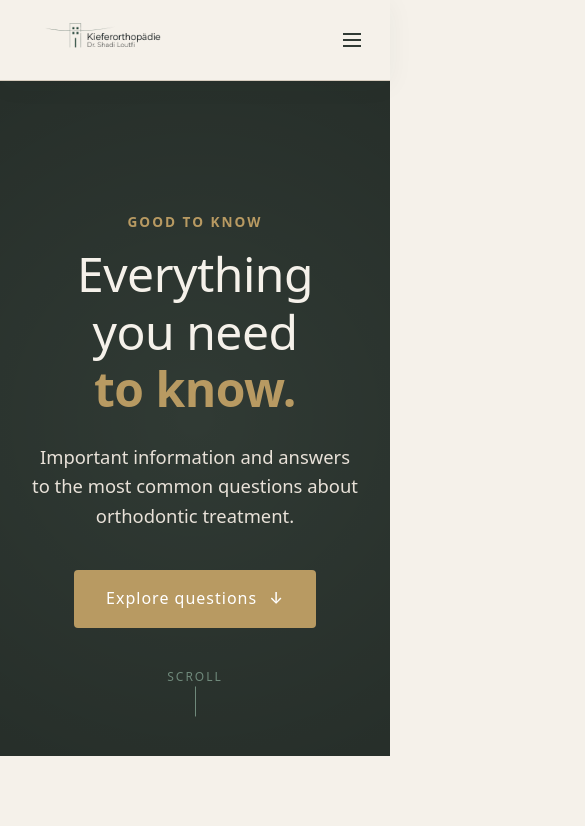
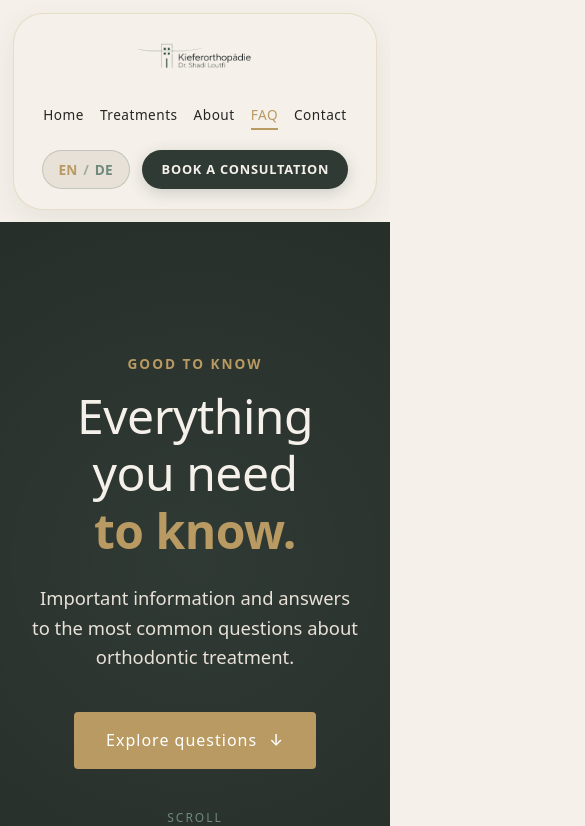
Before and after one commit to ESBER123/Dr.shadi, a React (Vite) app: page /faq in a window 390 px wide. Shown: the top 826 px of the page, 585 px wide, since content can reach past the window. Built offline with nearby package versions, Linux system fonts and the light colour scheme.

Commit message:
Modifying the style and files

```diff
--- a/src/assets/styles/App.css
+++ b/src/assets/styles/App.css
@@ -1,231 +1,210 @@
 :root {
-  --primary-color: #303a34; /* Deep olive-charcoal */
-  --primary-hover: #222a25;
-  --secondary-color: #b89a62; /* Champagne/gold - اللمسات الفاخرة */
-  --text-main: #252525; /* Deep charcoal */
-  --text-muted: #6f897b; /* Muted sage */
-  --bg-color: #f5f1ea; /* Warm ivory/cream */
-  --bg-alt: #e8e1d8; /* Soft greige */
-  --border-color: #d6ccbe; /* حدود أنيقة ومتناسقة مع الكريمي */
+  --bg-color: #f5f1ea;
+  --bg-alt: #e8e1d8;
+  --fg-color: #252525;
+  --primary-color: #303a34;
+  --secondary-color: #b89a62;
+  --muted-sage: #6f897b;
+  --transition: all 0.3s cubic-bezier(0.4, 0, 0.2, 1);
 }
 
-.navbar {
-  position: sticky;
-  top: 0;
-  z-index: 1000;
-  display: flex;
-  justify-content: space-between;
-  align-items: center;
-  padding: 1rem 6%;
-  background-color: var(--bg-color);
-  backdrop-filter: blur(10px);
-  box-shadow: 0 4px 25px rgba(48, 58, 52, 0.05);
-  border-bottom: 1px solid var(--border-color);
-  transition: all 0.3s ease;
+/* خلفية الصفحة العامة لتبان الكبسولة بشكل بارز وفخم */
+body {
+  background-color: var(--bg-alt);
+  margin: 0;
+  font-family: inherit;
 }
 
-/* --- الشعار بحجم كبير وواضح --- */
+/* إخفاء زر الموبايل نهائياً */
+.mobile-menu-toggle {
+  display: none !important;
+}
+
+/* تصميم الهيدر على شكل كبسولة عائمة في المنتصف */
+.navbar {
+  display: flex;
+  flex-direction: column;
+  align-items: center;
+  justify-content: center;
+  max-width: 900px;
+  margin: 1.5rem auto;
+  padding: 1.8rem 2.5rem;
+  background-color: var(--bg-color);
+  border-radius: 40px; /* شكل الكبسولة */
+  border: 1px solid rgba(184, 154, 98, 0.25);
+  box-shadow: 0 10px 30px rgba(48, 58, 52, 0.08);
+  gap: 1.5rem;
+  text-align: center;
+  box-sizing: border-box;
+}
+
+/* الشعار الكبير والواضح في المنتصف تماماً */
+.logo {
+  display: flex;
+  justify-content: center;
+  align-items: center;
+}
+
 .logo img {
-  height: 78px;
+  height: 75px; /* حجم كبير وبارز مطابق للصورة */
   width: auto;
   display: block;
-  object-fit: contain;
-  transition: transform 0.3s ease;
+  transition: var(--transition);
 }
 
 .logo img:hover {
-  transform: scale(1.02);
+  transform: scale(1.03);
 }
 
+/* الحاوية الوسطى لترتيب الروابط والأزرار */
 .header-center {
   display: flex;
+  flex-direction: column;
   align-items: center;
-  gap: 3.5rem;
+  justify-content: center;
+  gap: 1.2rem;
+  width: 100%;
 }
 
-/* --- روابط التنقل بتصميم عصري --- */
+.header-center.open {
+  right: auto;
+}
+
+/* روابط التنقل (Nav Links) */
 .nav-links {
   display: flex;
   align-items: center;
-  gap: 2.2rem;
+  justify-content: center;
+  flex-wrap: wrap;
+  gap: 2rem;
 }
 
 .nav-links a {
   text-decoration: none;
-  color: var(--text-main);
+  color: var(--fg-color);
   font-weight: 500;
   font-size: 0.95rem;
-  transition: color 0.25s ease;
+  letter-spacing: 0.5px;
   position: relative;
-  padding-bottom: 4px;
+  transition: var(--transition);
 }
 
 .nav-links a:hover,
 .nav-links a.active {
-  color: var(--primary-color);
-  font-weight: 600;
+  color: var(--secondary-color);
 }
 
-/* خط فاخر تحت الرابط النشط بلون الذهب/الشامبين */
-.nav-links a.active::after {
+.nav-links a::after {
   content: "";
   position: absolute;
-  bottom: -2px;
+  bottom: -4px;
   left: 0;
-  width: 100%;
-  height: 2.5px;
+  width: 0;
+  height: 2px;
   background-color: var(--secondary-color);
-  border-radius: 4px;
+  transition: var(--transition);
 }
 
+.nav-links a:hover::after,
+.nav-links a.active::after {
+  width: 100%;
+}
+
+/* أزرار الإجراءات (اللغة + زر الحجز البارز) */
 .header-actions {
   display: flex;
   align-items: center;
-  gap: 1.2rem;
+  justify-content: center;
+  gap: 1rem;
+  flex-wrap: wrap;
+  margin-top: 0.3rem;
 }
 
-/* --- زر تبديل اللغة بتصميم أنيق --- */
+/* زر تبديل اللغة الأنيق */
 .language-switch {
   background: var(--bg-alt);
-  border: 1px solid var(--border-color);
-  border-radius: 999px;
-  padding: 0.45rem 1rem;
+  border: 1px solid rgba(111, 137, 123, 0.3);
+  padding: 0.5rem 1rem;
+  border-radius: 25px;
   cursor: pointer;
   display: flex;
   align-items: center;
-  gap: 0.4rem;
-  font-size: 0.82rem;
-  color: var(--text-muted);
-  transition: all 0.25s ease;
+  gap: 6px;
+  font-size: 0.85rem;
+  font-weight: 600;
+  color: var(--muted-sage);
+  transition: var(--transition);
 }
 
 .language-switch:hover {
   border-color: var(--secondary-color);
-  color: var(--text-main);
+  color: var(--primary-color);
 }
 
 .language-switch span.active {
-  color: var(--primary-color);
-  font-weight: 700;
+  color: var(--secondary-color);
 }
 
 .language-divider {
-  color: var(--border-color);
+  color: var(--muted-sage);
+  opacity: 0.6;
 }
 
-/* --- زر حجز الموعد (CTA) بلون فاخر --- */
+/* زر حجز موعد (كبسولي غامق وبارز تماماً مثل الصورة) */
 .header-cta {
   background-color: var(--primary-color);
-  color: #ffffff !important;
-  padding: 0.7rem 1.5rem;
-  border-radius: 999px;
+  color: var(--bg-color);
+  padding: 0.65rem 1.6rem;
+  border-radius: 30px;
+  text-decoration: none;
   font-weight: 600;
-  font-size: 0.9rem;
-  text-decoration: none;
-  box-shadow: 0 4px 15px rgba(48, 58, 52, 0.15);
-  border: 1px solid rgba(184, 154, 98, 0.2);
-  transition: all 0.3s ease;
+  font-size: 0.88rem;
+  letter-spacing: 0.8px;
+  box-shadow: 0 4px 15px rgba(48, 58, 52, 0.2);
+  transition: var(--transition);
+  text-transform: uppercase;
 }
 
 .header-cta:hover {
-  background-color: var(--primary-hover);
-  border-color: var(--secondary-color);
+  background-color: var(--secondary-color);
+  color: var(--fg-color);
   transform: translateY(-2px);
-  box-shadow: 0 6px 20px rgba(48, 58, 52, 0.25);
+  box-shadow: 0 6px 20px rgba(184, 154, 98, 0.35);
 }
 
-.mobile-menu-toggle {
-  display: none;
-  background: transparent;
-  border: none;
-  cursor: pointer;
-  color: var(--primary-color);
-  padding: 0.4rem;
-  border-radius: 8px;
-}
-
-/* --- التجاوب مع الأجهزة اللوحية والهواتف --- */
-@media screen and (max-width: 1024px) {
-  .header-center {
-    gap: 1.5rem;
-  }
-  .nav-links {
-    gap: 1.2rem;
-  }
-}
-
-@media screen and (max-width: 768px) {
+/* ==========================================
+   التجاوب مع الشاشات والموبايل (Responsive)
+   ========================================== */
+@media (max-width: 768px) {
   .navbar {
-    padding: 0.75rem 5%;
+    margin: 0.8rem;
+    padding: 1.2rem 1rem;
+    border-radius: 30px;
+    gap: 1rem;
   }
 
   .logo img {
-    height: 56px;
-  }
-
-  .mobile-menu-toggle {
-    display: flex;
-    align-items: center;
-    justify-content: center;
-  }
-
-  .header-center {
-    position: fixed;
-    top: 75px;
-    left: 0;
-    width: 100%;
-    height: calc(100vh - 75px);
-    background-color: var(--bg-color);
-    flex-direction: column;
-    align-items: stretch;
-    justify-content: flex-start;
-    padding: 2.5rem 6%;
-    gap: 2rem;
-    box-shadow: 0 15px 30px rgba(0, 0, 0, 0.08);
-    transform: translateX(100%);
-    opacity: 0;
-    visibility: hidden;
-    transition: all 0.35s cubic-bezier(0.4, 0, 0.2, 1);
-  }
-
-  .header-center.open {
-    transform: translateX(0);
-    opacity: 1;
-    visibility: visible;
+    height: 55px; /* حجم متناسق وواضح جداً للموبايل */
   }
 
   .nav-links {
-    flex-direction: column;
-    align-items: flex-start;
-    gap: 1.5rem;
+    gap: 1rem;
+    font-size: 0.85rem;
   }
 
   .nav-links a {
-    font-size: 1.2rem;
-    width: 100%;
-    padding: 0.6rem 0;
-    border-bottom: 1px solid var(--border-color);
-  }
-
-  .nav-links a.active::after {
-    display: none;
+    font-size: 0.85rem;
   }
 
   .header-actions {
     flex-direction: row;
-    justify-content: space-between;
+    gap: 0.8rem;
     width: 100%;
-    margin-top: auto;
-    padding-bottom: 2rem;
-  }
-
-  .language-switch {
-    padding: 0.6rem 1.2rem;
-    font-size: 0.95rem;
+    justify-content: center;
   }
 
   .header-cta {
-    text-align: center;
-    padding: 0.8rem 1.5rem;
+    padding: 0.6rem 1.2rem;
+    font-size: 0.8rem;
   }
 }
```
